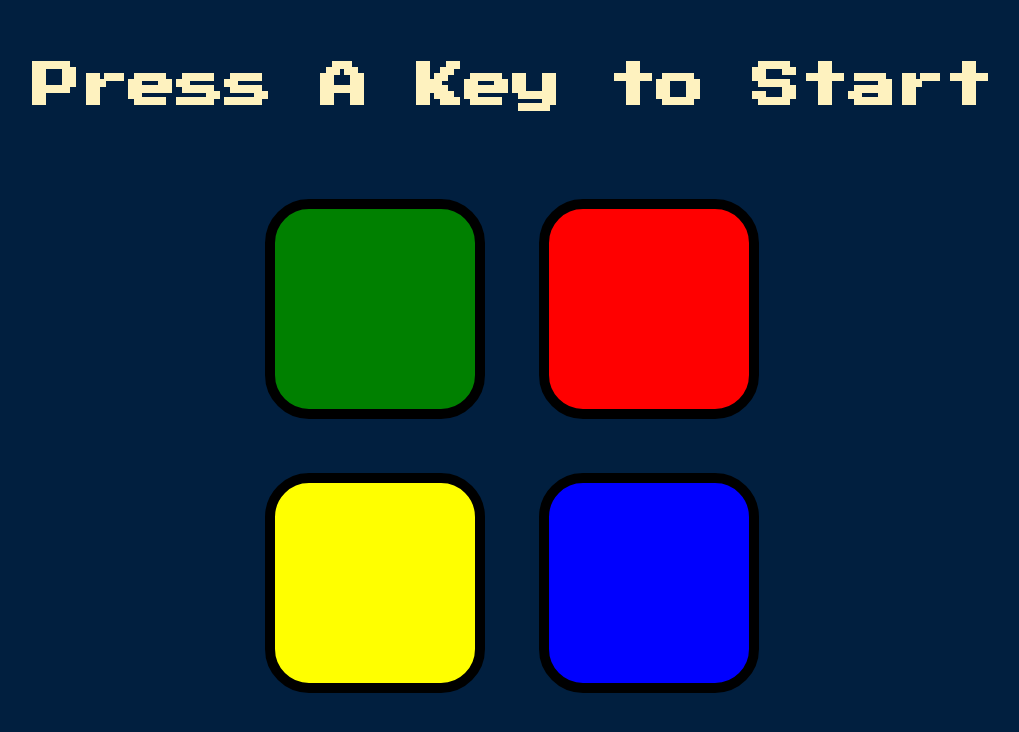
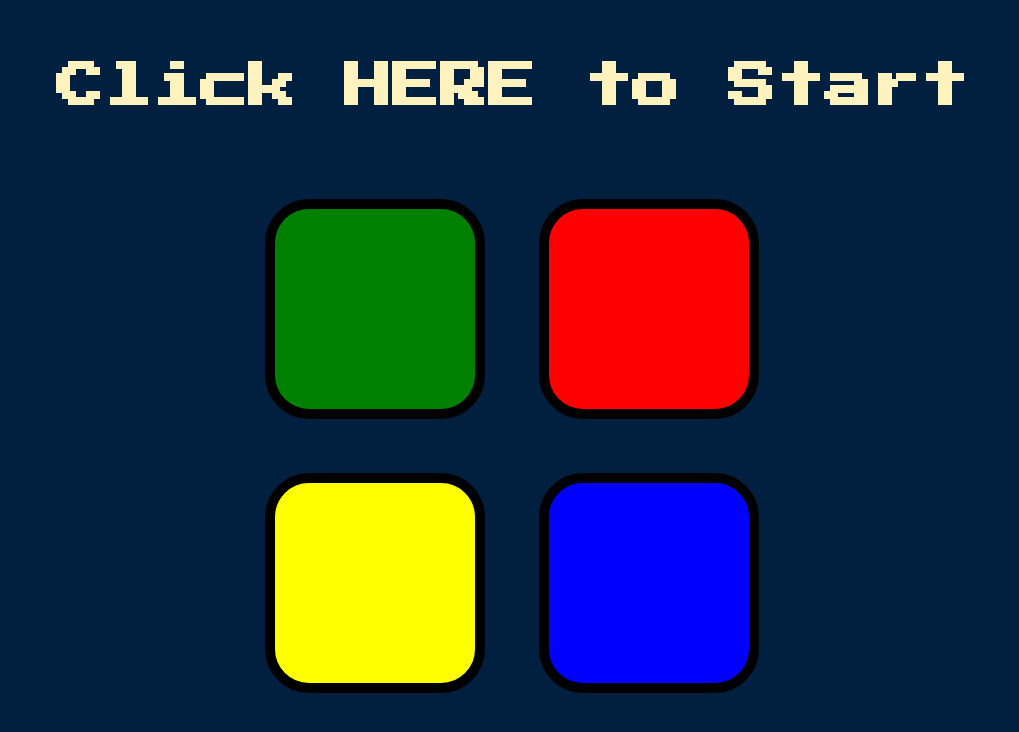
Before and after one commit to hafeja/simon-game, a plain HTML site: page index.html in a window 1280 px wide. Shown: the whole page, without its empty margins (128-1147 px from the left). Drawn offline with nearby package versions, Linux system fonts and the light colour scheme.

Commit message:
Update index.html

```diff
--- a/index.html
+++ b/index.html
@@ -9,7 +9,7 @@
 </head>
 
 <body>
-  <h1 id="level-title">Press A Key to Start</h1>
+  <h1 id="level-title">Click HERE to Start</h1>
   <div class="container">
     <div lass="row">
 
```
